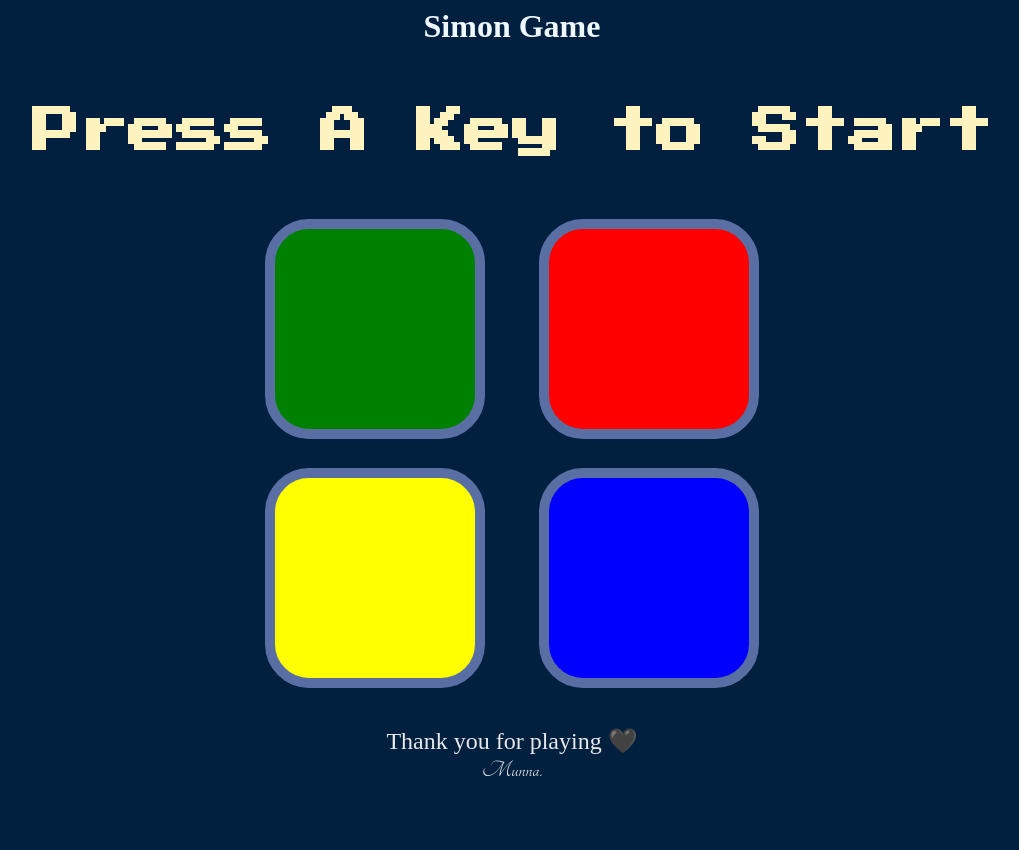
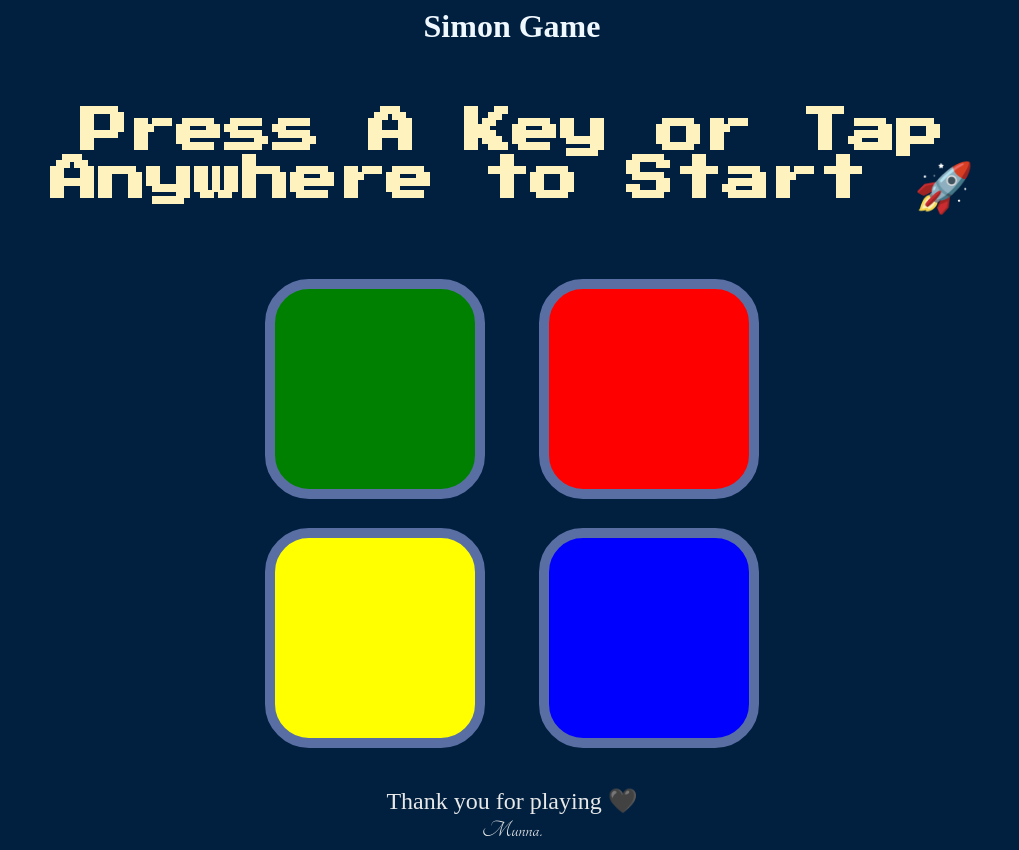
Before and after one commit to mmrmunna786/simon_game, a plain HTML site: page index.html in a window 1280 px wide. Shown: the whole page, without its empty margins (128-1147 px from the left). Before the commit the page ends 800 px from the top, so only its background shows below. Drawn offline with nearby package versions, Linux system fonts and the light colour scheme; a web font is replaced by a local one.

Commit message:
Update index.html

```diff
--- a/index.html
+++ b/index.html
@@ -18,7 +18,7 @@
 
   <body>
     <h1 class="game_title">Simon Game</h1>
-    <h1 id="level-title">Press A Key to Start</h1>
+    <h1 id="level-title">Press A Key or Tap Anywhere to Start 🚀</h1>
     <div class="container">
       <div lass="row">
         <div type="button" id="green" class="btn green"></div>
```
